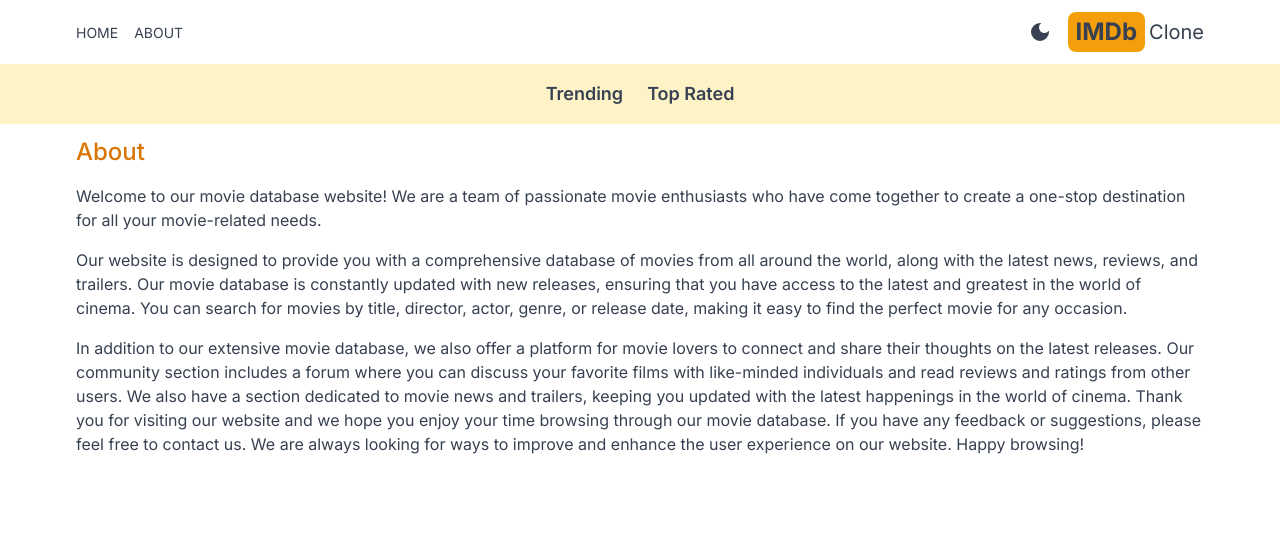
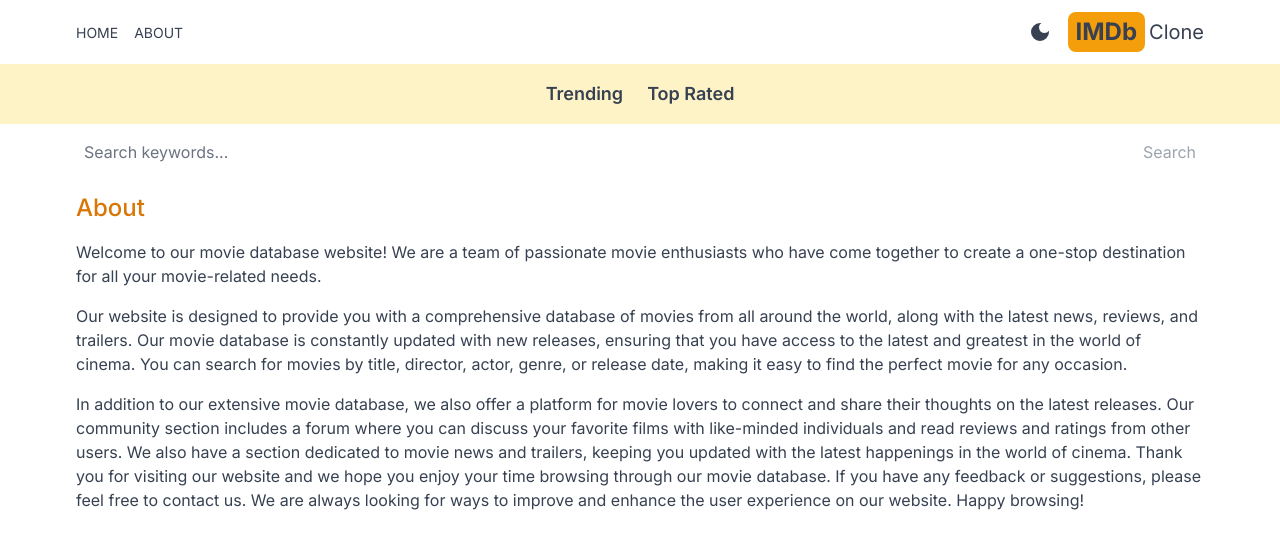
Before and after one commit to Yuriy-27/imdb-clone-next, a Next.js app: page /about in a window 1280 px wide. Shown: the top 548 px of the page. Built offline with nearby package versions, Linux system fonts and the light colour scheme.

Commit message:
feat: add search box

```diff
--- a/src/app/layout.js
+++ b/src/app/layout.js
@@ -1,7 +1,8 @@
 import { Inter } from "next/font/google";
 import Header from "@/components/Header";
+import Navbar from "@/components/Navbar";
+import SearchBox from "@/components/SearchBox";
 import Providers from "./Providers";
-import Navbar from "@/components/Navbar";
 import "./globals.css";
 
 const inter = Inter({ subsets: ["latin"] });
@@ -18,6 +19,7 @@
         <Providers>
           <Header />
           <Navbar />
+          <SearchBox />
           {children}
         </Providers>
       </body>
--- /dev/null
+++ b/src/app/search/[searchTerm]/page.jsx
@@ -0,0 +1,18 @@
+import Results from "@/components/Results";
+
+export default async function SearchPage({ params }) {
+  const seachTerm = params.searchTerm;
+  const res = await fetch(
+    `https://api.themoviedb.org/3/search/movie?api_key=${process.env.API_KEY}&query=${seachTerm}&language=en-US&page=1&include_adult=false`
+  );
+  const data = await res.json();
+  const results = data.results;
+  return (
+    <div>
+      {results &&
+        results.length ===
+        <h1 className='text-center pt-6'>No results found</h1>}
+      {results && <Results results={results} />}
+    </div>
+  );
+}
--- /dev/null
+++ b/src/components/SearchBox.jsx
@@ -0,0 +1,33 @@
+"use client";
+
+import { useState } from "react";
+import { useRouter } from "next/navigation";
+
+export default function SearchBox() {
+  const [search, setSearch] = useState("");
+  const router = useRouter();
+  const handleSubmit = (e) => {
+    e.preventDefault();
+    router.push(`/search/${search}`);
+  };
+  return (
+    <form
+      className='flex justify-between px-5 max-w-6xl mx-auto'
+      onSubmit={handleSubmit}
+    >
+      <input
+        type='text'
+        placeholder='Search keywords...'
+        className='w-full h-14 rounded-md placeholder-gray-500 outline-none bg-transparent flex-1'
+        value={search}
+        onChange={(e) => setSearch(e.target.value)}
+      />
+      <button
+        className='text-amber-600 disabled:text-gray-400'
+        disabled={search === ""}
+      >
+        Search
+      </button>
+    </form>
+  );
+}
```
